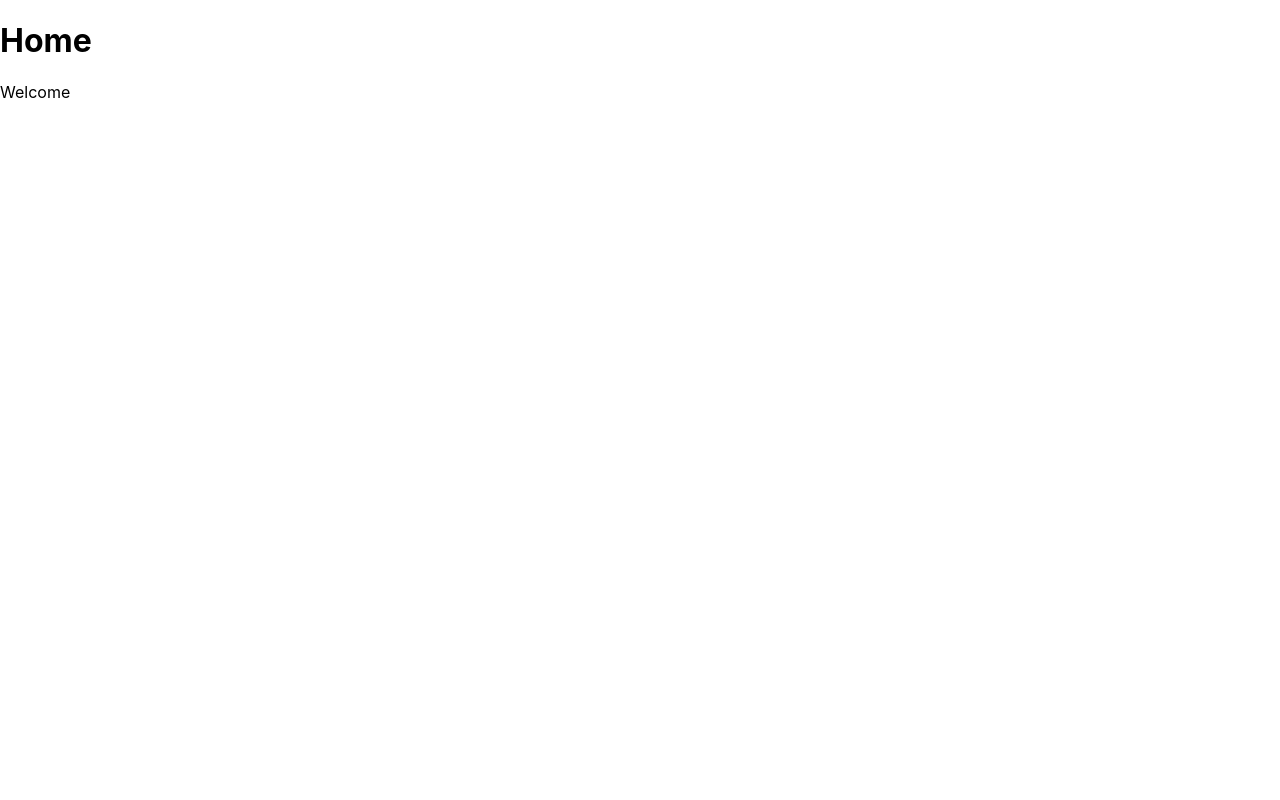
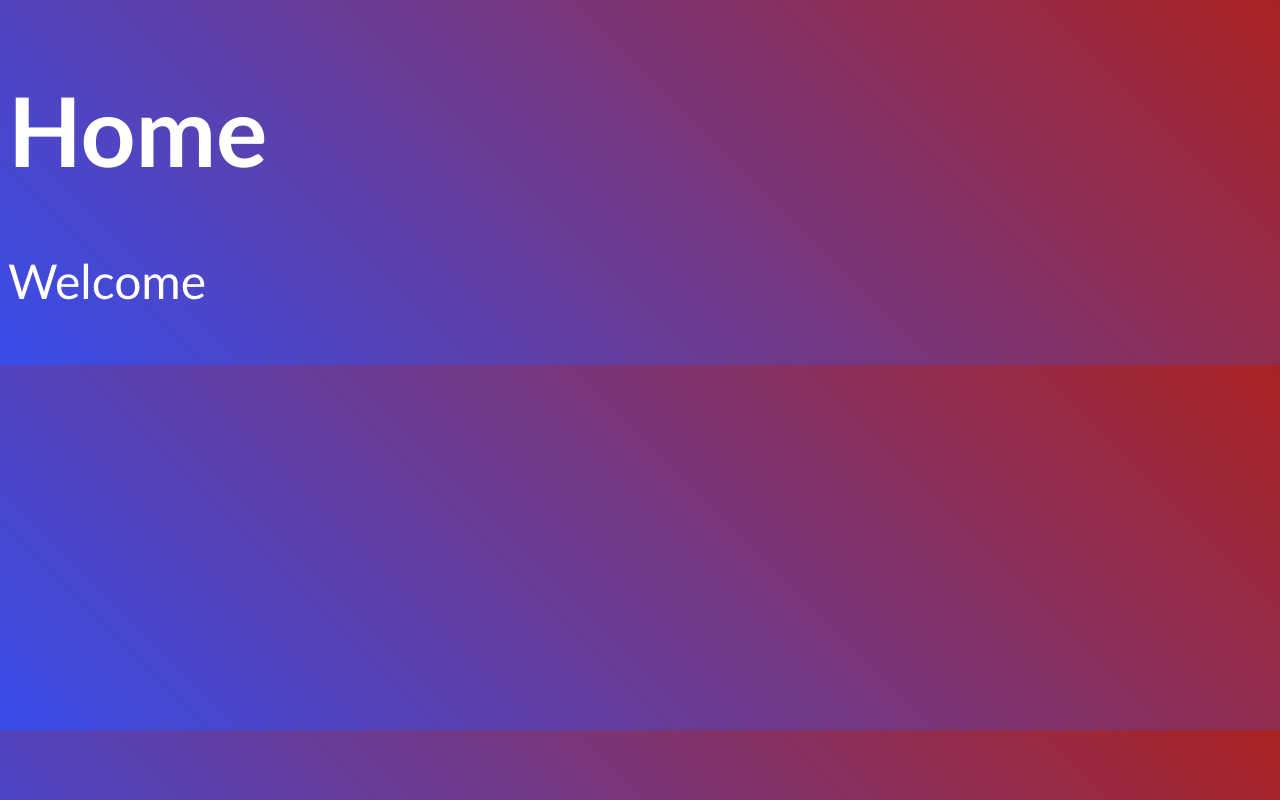
Before and after one commit to rjkerrison/sei-59-profiles, a React (Create React App) app: page / in a window 1280 px wide. Built offline with nearby package versions, Linux system fonts and the light colour scheme.

Commit message:
styling and nav

```diff
--- a/package.json
+++ b/package.json
@@ -10,6 +10,7 @@
     "react-dom": "^17.0.2",
     "react-router-dom": "^5.3.0",
     "react-scripts": "4.0.3",
+    "sass": "^1.43.4",
     "web-vitals": "^1.0.1"
   },
   "scripts": {
--- a/src/App.css
+++ /dev/null
@@ -1,38 +0,0 @@
-.App {
-  text-align: center;
-}
-
-.App-logo {
-  height: 40vmin;
-  pointer-events: none;
-}
-
-@media (prefers-reduced-motion: no-preference) {
-  .App-logo {
-    animation: App-logo-spin infinite 20s linear;
-  }
-}
-
-.App-header {
-  background-color: #282c34;
-  min-height: 100vh;
-  display: flex;
-  flex-direction: column;
-  align-items: center;
-  justify-content: center;
-  font-size: calc(10px + 2vmin);
-  color: white;
-}
-
-.App-link {
-  color: #61dafb;
-}
-
-@keyframes App-logo-spin {
-  from {
-    transform: rotate(0deg);
-  }
-  to {
-    transform: rotate(360deg);
-  }
-}
--- a/src/App.js
+++ b/src/App.js
@@ -2,7 +2,6 @@ import { BrowserRouter as Router, Switch, Route } from 'react-router-dom'
 import Robin from './components/Robin'
 import Arthur from './components/Arthur'
 import James from './components/James'
-import './App.css'
 import Monia from './components/Monia'
 import Home from './components/Home'
 
@@ -10,11 +9,11 @@ function App() {
   return (
     <Router>
       <Switch>
-        <Route path='/' component={Home} />
         <Route path='/robin' component={Robin} />
         <Route path='/arthur' component={Arthur} />
         <Route path='/monia' component={Monia} />
         <Route path='/james' component={James} />
+        <Route path='/' component={Home} />
       </Switch>
     </Router>
   )
--- a/src/index.css
+++ /dev/null
@@ -1,13 +0,0 @@
-body {
-  margin: 0;
-  font-family: -apple-system, BlinkMacSystemFont, 'Segoe UI', 'Roboto', 'Oxygen',
-    'Ubuntu', 'Cantarell', 'Fira Sans', 'Droid Sans', 'Helvetica Neue',
-    sans-serif;
-  -webkit-font-smoothing: antialiased;
-  -moz-osx-font-smoothing: grayscale;
-}
-
-code {
-  font-family: source-code-pro, Menlo, Monaco, Consolas, 'Courier New',
-    monospace;
-}
--- /dev/null
+++ b/src/styles/main.scss
@@ -0,0 +1,12 @@
+body {
+  display: flex;
+  background: linear-gradient(45deg, hsl(233, 81%, 57%), hsl(0, 66%, 40%));
+  font-size: 3rem;
+  font-family: 'Gill Sans', 'Gill Sans MT', Calibri, 'Trebuchet MS', sans-serif;
+  color: white;
+}
+
+code {
+  font-family: source-code-pro, Menlo, Monaco, Consolas, 'Courier New',
+    monospace;
+}
```
Also changed, not shown: src/index.js (+7 -7 lines), 1 other file (tests, documents, lock files or other folders).
